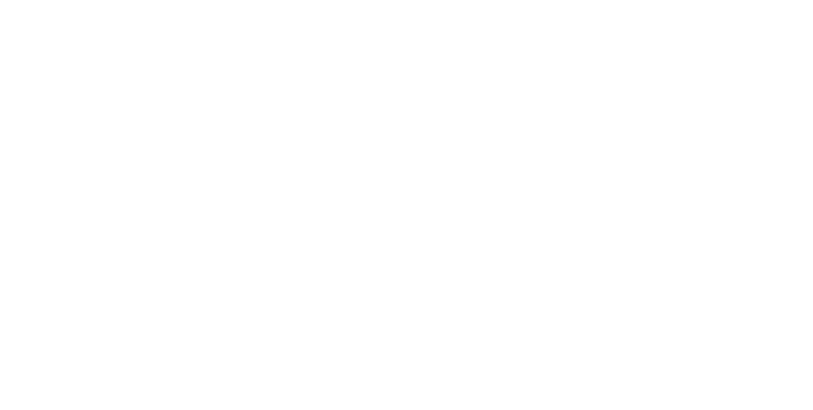
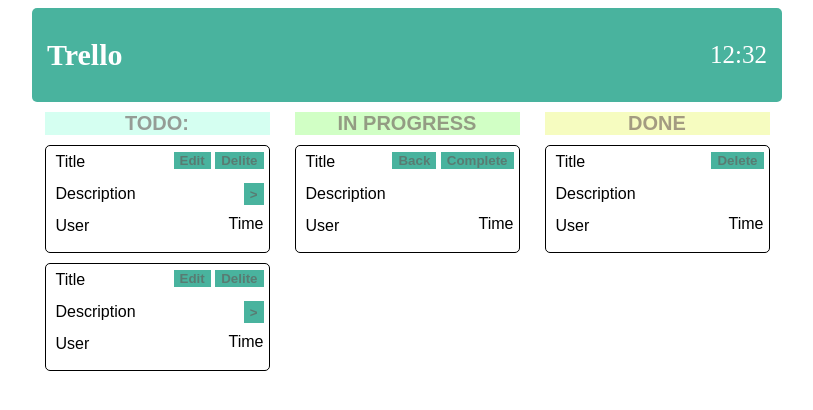
Before and after one commit to Victoria-Gudoit/kotiki, a website built with Parcel: page src/index.html in a window 1280 px wide. Shown: the whole page, without its empty margins (233-1046 px from the left). Built offline with nearby package versions, Linux system fonts and the light colour scheme.

Commit message:
init(Trello by Kotiki): start Trello

```diff
--- a/package.json
+++ b/package.json
@@ -1,7 +1,6 @@
 {
-  "name": "Trello",
+  "name": "trello",
   "version": "1.0.0",
-  "description": "",
   "main": "index.js",
   "scripts": {
     "dev": "parcel ./src/index.html"
@@ -20,5 +19,6 @@
   "devDependencies": {
     "parcel-bundler": "^1.12.5",
     "sass": "^1.49.7"
-  }
+  },
+  "description": ""
 }
--- a/src/index.html
+++ b/src/index.html
@@ -9,6 +9,88 @@
     <title>Trello</title>
 </head>
 <body>
+    <header class="header">
+        <p class="header-logo">Trello</p>
+        <div class="header-time">12:32</div>
+    </header>
+    <div class="container">
+		<div class="container-column column-todo">
+			<div class="container-column-title">TODO:</div>
+			<div class="column-card">
+				<div class="card-row">
+                    <div class="card-title">Title</div>
+                    <div class="card-title-buttons">
+                        <button class="card-edit">Edit</button>
+                        <button class="card-delite">Delite</button>
+                    </div>
+                </div>
+                <div class="card-row">
+                    <div class="card-description">Description</div>
+                    <button class="card-arrow">></button>
+                </div>
+                <div class="card-row">
+                    <div class="card-user">User</div>
+                    <div class="card-time">Time</div>
+                </div>
+			</div>
 
+            <div class="column-card">
+				<div class="card-row">
+                    <div class="card-title">Title</div>
+                    <div class="card-title-buttons">
+                        <button class="card-edit">Edit</button>
+                        <button class="card-delite">Delite</button>
+                    </div>
+                </div>
+                <div class="card-row">
+                    <div class="card-description">Description</div>
+                    <button class="card-arrow">></button>
+                </div>
+                <div class="card-row">
+                    <div class="card-user">User</div>
+                    <div class="card-time">Time</div>
+                </div>
+			</div>
+		</div>
+
+        <div class="container-column column-progress">
+			<div class="container-column-title">IN PROGRESS</div>
+			<div class="column-card">
+                <div class="card-row">
+                    <div class="card-title">Title</div>
+                    <div class="card-title-buttons">
+                        <button class="card-back">Back</button>
+                        <button class="card-complite">Complete</button>
+                    </div>
+                </div>
+                <div class="card-row">
+                    <div class="card-description">Description</div>
+                </div>
+                <div class="card-row">
+                    <div class="card-user">User</div>
+                    <div class="card-time">Time</div>
+                </div>
+			</div>
+		</div>
+
+        <div class="container-column column-done">
+			<div class="container-column-title">DONE</div>
+			<div class="column-card">
+                <div class="card-row">
+                    <div class="card-title">Title</div>
+                    <div class="card-title-buttons">
+                        <button class="card-delete">Delete</button>
+                    </div>
+                </div>
+                <div class="card-row">
+                    <div class="card-description">Description</div>
+                </div>
+                <div class="card-row">
+                    <div class="card-user">User</div>
+                    <div class="card-time">Time</div>
+                </div>
+			</div>
+		</div>
+	</div>
 </body>
 </html>
--- /dev/null
+++ b/src/sass/components/buttons.scss
@@ -0,0 +1,8 @@
+.column-card button {
+    background: #009577b6;
+    border: none;
+    outline: none;
+    cursor: pointer;
+    color: rgba(100, 81, 81, 0.568);
+    font-weight: 700;
+}
--- /dev/null
+++ b/src/sass/components/cards.scss
@@ -0,0 +1,20 @@
+.column-card {
+    padding: 5px;
+    margin-top: 10px;
+    border: solid 0.5px;
+    border-radius: 5px;
+    display: flex;
+    flex-direction: column;
+}
+
+.card-row {
+    display: flex;
+    justify-content: space-between;
+    margin-bottom: 10px;
+}
+
+.card-title, .card-description, .card-user {
+    padding: 2px 5px;
+	box-sizing: border-box;
+	cursor: pointer;
+}
--- /dev/null
+++ b/src/sass/components/container.scss
@@ -0,0 +1,37 @@
+.container * {
+	font-family: sans-serif;
+}
+
+.container {
+    margin: 10px auto;
+	display: flex;
+    justify-content: space-around;
+	max-width: 750px;
+}
+
+.container-column {
+	width: 30%;
+    border-radius: 5px;
+    display: flex;
+    flex-direction: column;
+}
+
+.column-todo .container-column-title {
+    background-color: rgb(213, 255, 241);
+}
+
+.column-progress .container-column-title {
+    background-color: rgb(209, 255, 197);
+}
+
+.column-done .container-column-title {
+    background-color: rgb(246, 252, 192);
+}
+
+.container-column-title {
+	font-size: 20px;
+    font-weight: 700;
+	color: rgba(100, 81, 81, 0.568);
+    width: 100%;
+    text-align: center;
+}
--- /dev/null
+++ b/src/sass/components/header.scss
@@ -0,0 +1,24 @@
+.header {
+    margin: auto;
+    display: flex;
+    justify-content: space-between;
+    align-items: center;
+    max-width: 750px;
+    border-radius: 5px;
+    background: #009577b6;
+}
+
+.header-logo {
+    margin-left: 15px;
+    font-size: 30px;
+    font-weight: 700;
+    color: #fff;
+}
+
+.header-time {
+    margin-right: 15px;
+    border: none;
+    border-radius: 5px;
+    color: #fff;
+    font-size: 25px;
+}
--- a/src/sass/index.scss
+++ b/src/sass/index.scss
@@ -0,0 +1,4 @@
+@import "components/header";
+@import "components/container";
+@import "components/cards";
+@import "components/buttons";
```
Also changed, not shown: 1 other file.
